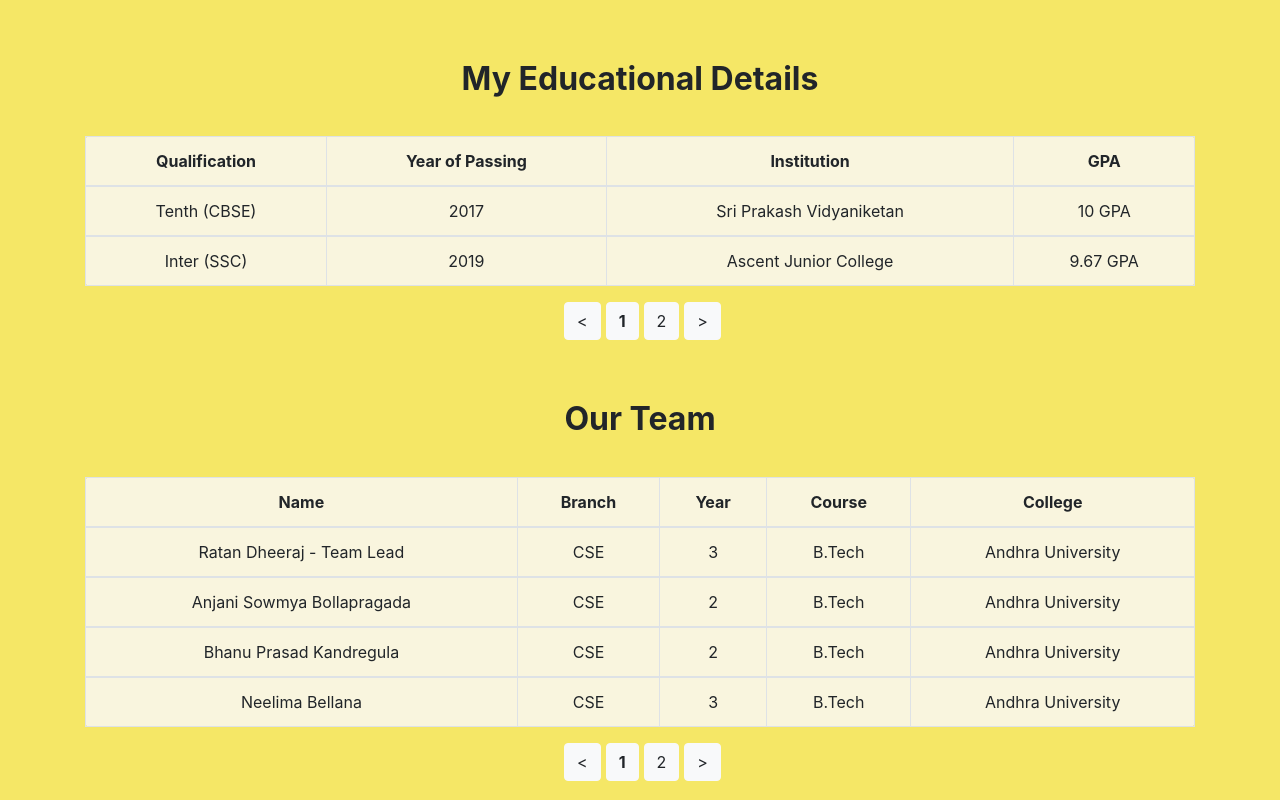
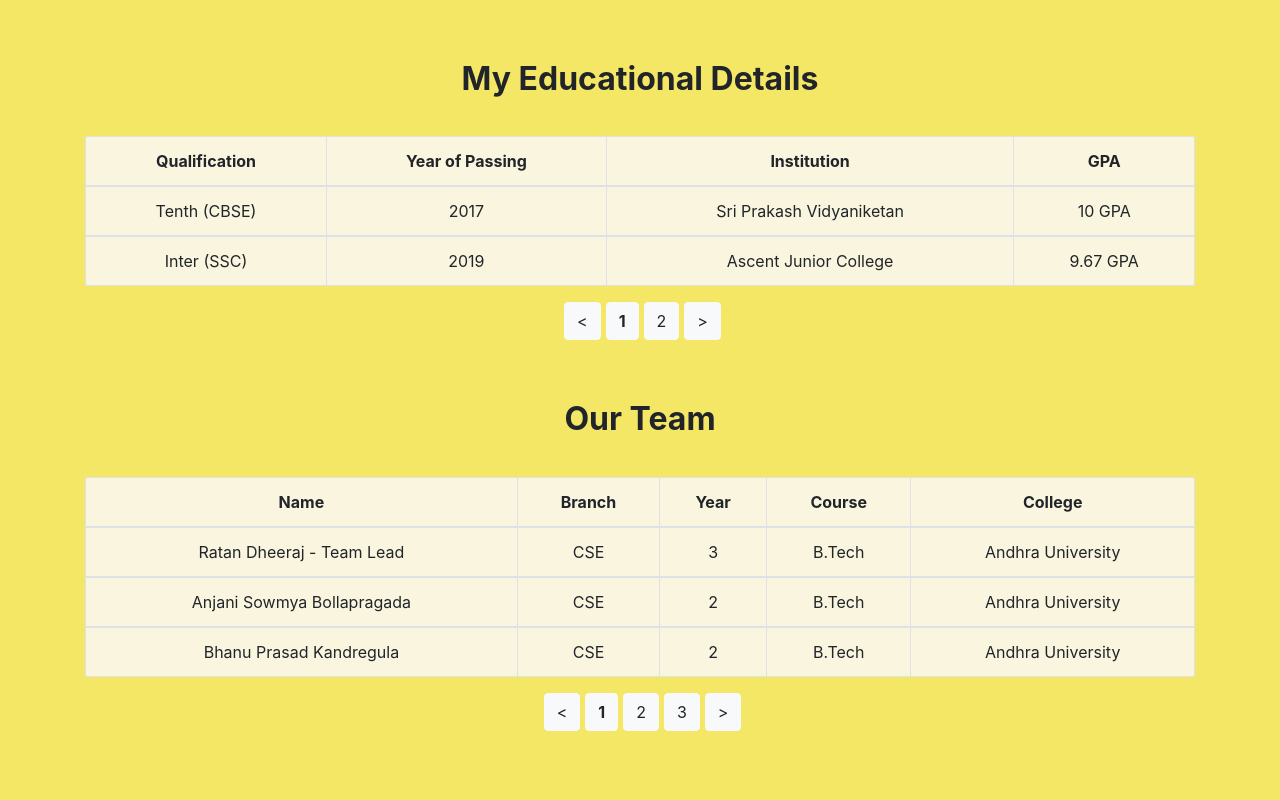
Before and after one commit to AnjaniSowmya/My-Table-Component, a React (Create React App) app: page / in a window 1280 px wide. Built offline with nearby package versions, Linux system fonts and the light colour scheme.

Commit message:
Changed entries per page to 3 for the second table

```diff
--- a/src/App.js
+++ b/src/App.js
@@ -148,7 +148,7 @@
                             <h2><b>My Educational Details</b></h2>
                             <Table dataSource={myEducation.dataSource} columns={myEducation.columns} entriesPerPage={2}/>
                             <h2><b>Our Team</b></h2>
-                            <Table dataSource={ourTeam.dataSource} columns={ourTeam.columns} entriesPerPage={4}/>
+                            <Table dataSource={ourTeam.dataSource} columns={ourTeam.columns} entriesPerPage={3}/>
                         </div>
                     </div>
                 </div>
```
